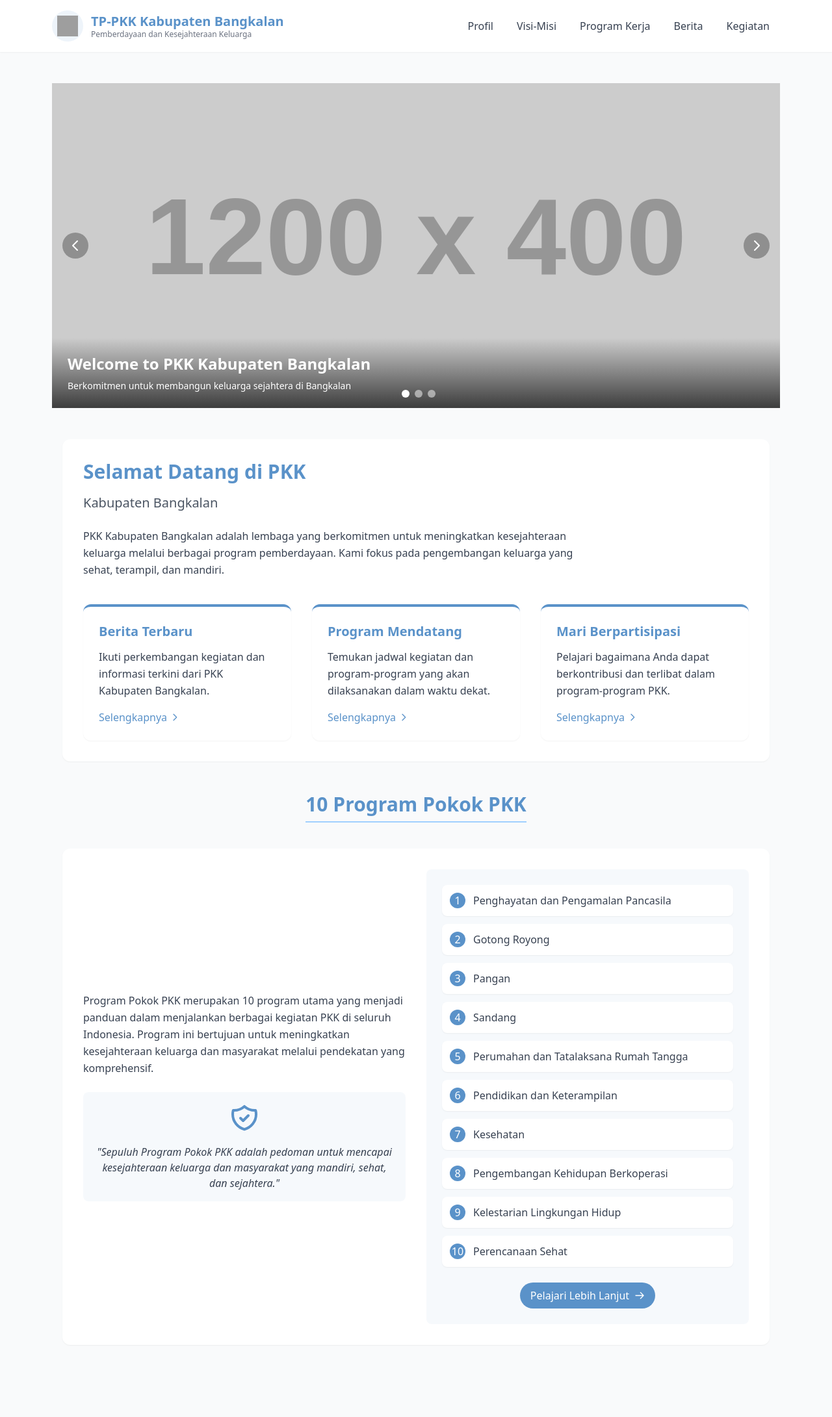
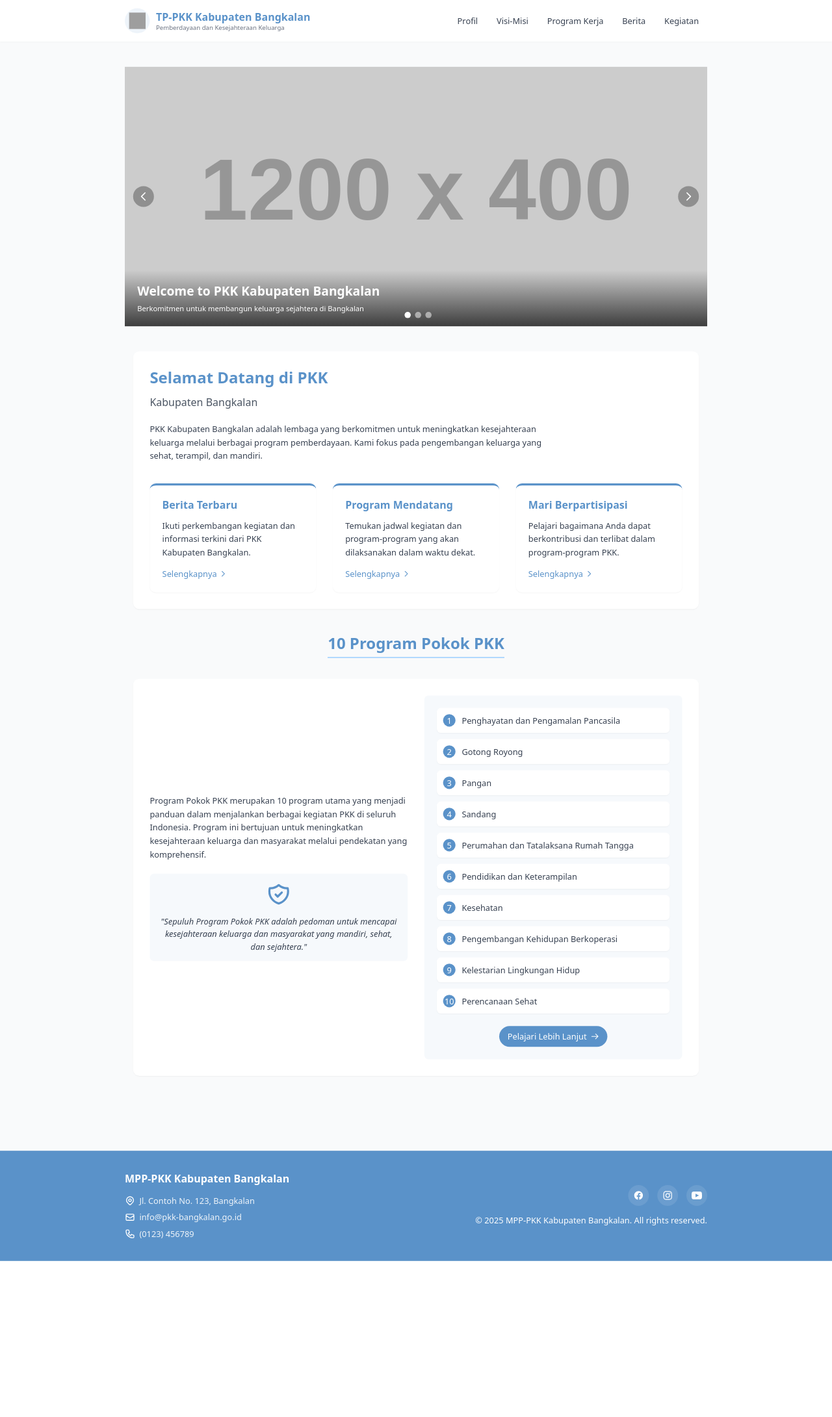
Before and after one commit to x1nx3r/pkk-bkl-B, a Laravel app: page / in a window 1280 px wide. Shown: the top 2181 px of the page at 65% size. After the commit the page ends 1941 px from the top, so only its background shows below. Run offline with Laravel 12, Linux system fonts and the light colour scheme; grey boxes labelled with a size stand in for pictures from a placeholder-image service; style sheets or scripts are compiled from the project's sources; some libraries are stand-ins or nearby versions; grey boxes are pictures that could not be loaded.

Commit message:
added scales

```diff
--- a/resources/views/components/layout/app.blade.php
+++ b/resources/views/components/layout/app.blade.php
@@ -1,5 +1,5 @@
 <!DOCTYPE html>
-<html lang="{{ str_replace('_', '-', app()->getLocale()) }}">
+<html lang="{{ str_replace('_', '-', app()->getLocale()) }}" class="h-full">
 <head>
     <meta charset="utf-8">
     <meta name="viewport" content="width=device-width, initial-scale=1">
@@ -17,18 +17,28 @@
             transform: translateY(-2px);
             box-shadow: 0 10px 25px -5px rgba(90, 146, 201, 0.1), 0 8px 10px -6px rgba(90, 146, 201, 0.05);
         }
+
+        /* Custom scaling wrapper */
+        .scale-wrapper {
+            transform: scale(0.8);
+            transform-origin: top center;
+            width: 125%;
+            margin-left: -12.5%; /* This centers the scaled content */
+        }
     </style>
 
     @stack('styles')
 </head>
-<body class="bg-gray-50">
-    <x-header :app-name="$appName ?? 'PKK Kabupaten Bangkalan'" />
+<body class="bg-gray-50 h-full overflow-x-hidden">
+    <div class="scale-wrapper">
+        <x-header :app-name="$appName ?? 'PKK Kabupaten Bangkalan'" />
 
-    <main class="container mx-auto px-4 py-12 max-w-6xl">
-        {{ $slot }}
-    </main>
+        <main class="container mx-auto px-4 py-12 max-w-6xl">
+            {{ $slot }}
+        </main>
 
-    <x-layout.footer />
+        <x-layout.footer />
+    </div>
 
     @stack('scripts')
 </body>
--- a/resources/views/layouts/app.blade.php
+++ b/resources/views/layouts/app.blade.php
@@ -15,7 +15,7 @@
         @vite(['resources/css/app.css', 'resources/js/app.js'])
     </head>
     <body class="font-sans antialiased">
-        <div class="min-h-screen bg-gray-100">
+        <div class="min-h bg-gray-100">
             @include('layouts.navigation')
 
             <!-- Page Heading -->
```
